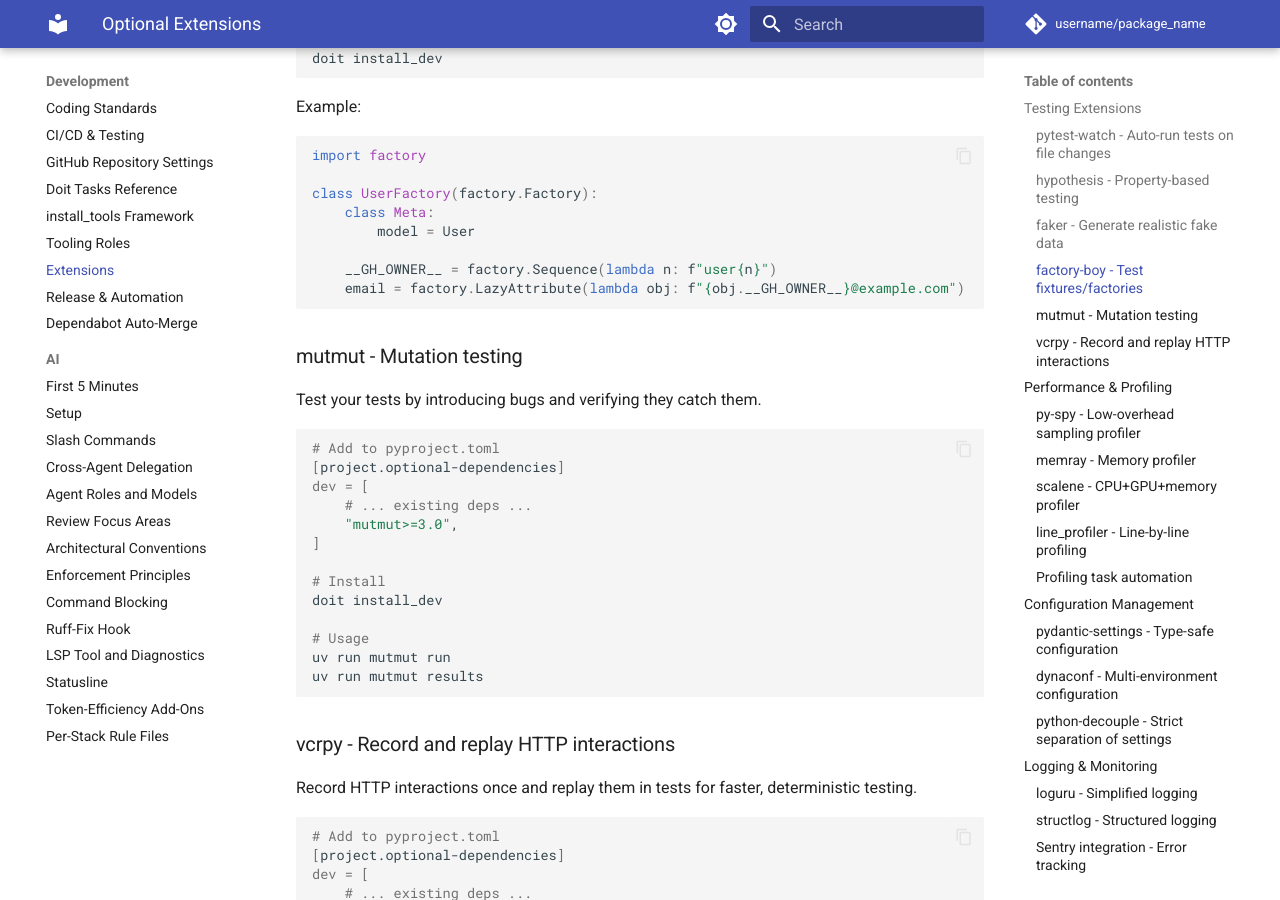
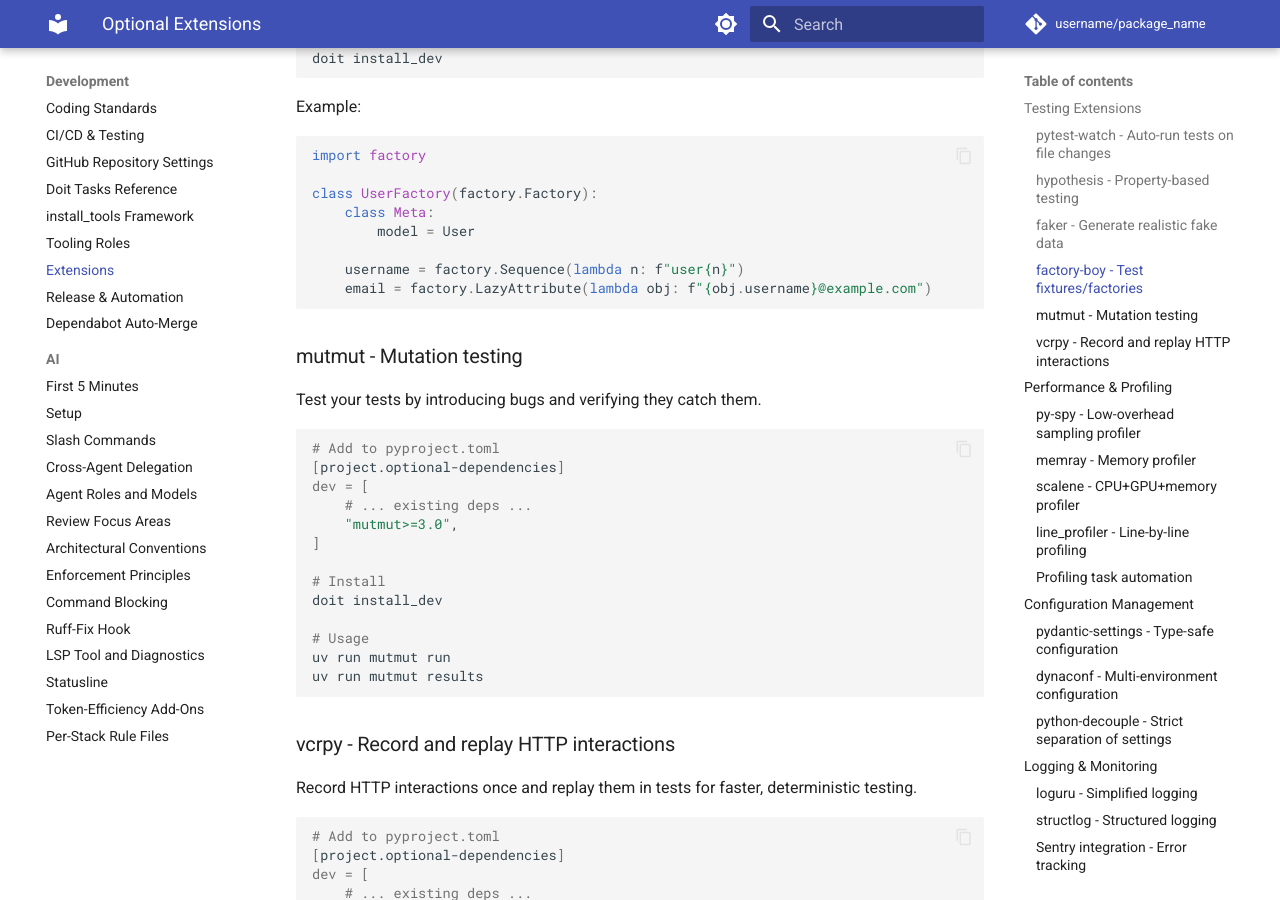
Before and after one commit to endavis/pyproject-template, an MkDocs documentation site: the page built from docs/development/extensions.md, in a window 1280 px wide and 900 px high, scrolled down 2017 px. Built offline with MkDocs 1.6.1 and Material for MkDocs 9.7.7, drawn with Linux system fonts in a browser that asks for light colours; comment, search, counter and statistics services are not loaded.

Commit message:
docs: use an ordinary field name in the factory_boy example (merges PR #1185, addresses #1184)
The example used the __GH_OWNER__ placeholder as a field name, so the
configurator turned it into a field named after the repository owner.
Use username instead.

Addresses #1184


Claude-Session: https://claude.ai/code/session_01NXu1sch6UZkEYyxkZ9yJh3

Co-authored-by: Claude Opus 5.5 <noreply@anthropic.com>

````diff
--- a/docs/development/extensions.md
+++ b/docs/development/extensions.md
@@ -116,8 +116,8 @@ class UserFactory(factory.Factory):
     class Meta:
         model = User
 
-    __GH_OWNER__ = factory.Sequence(lambda n: f"user{n}")
-    email = factory.LazyAttribute(lambda obj: f"{obj.__GH_OWNER__}@example.com")
+    username = factory.Sequence(lambda n: f"user{n}")
+    email = factory.LazyAttribute(lambda obj: f"{obj.username}@example.com")
 ```
 
 ### mutmut - Mutation testing
````
